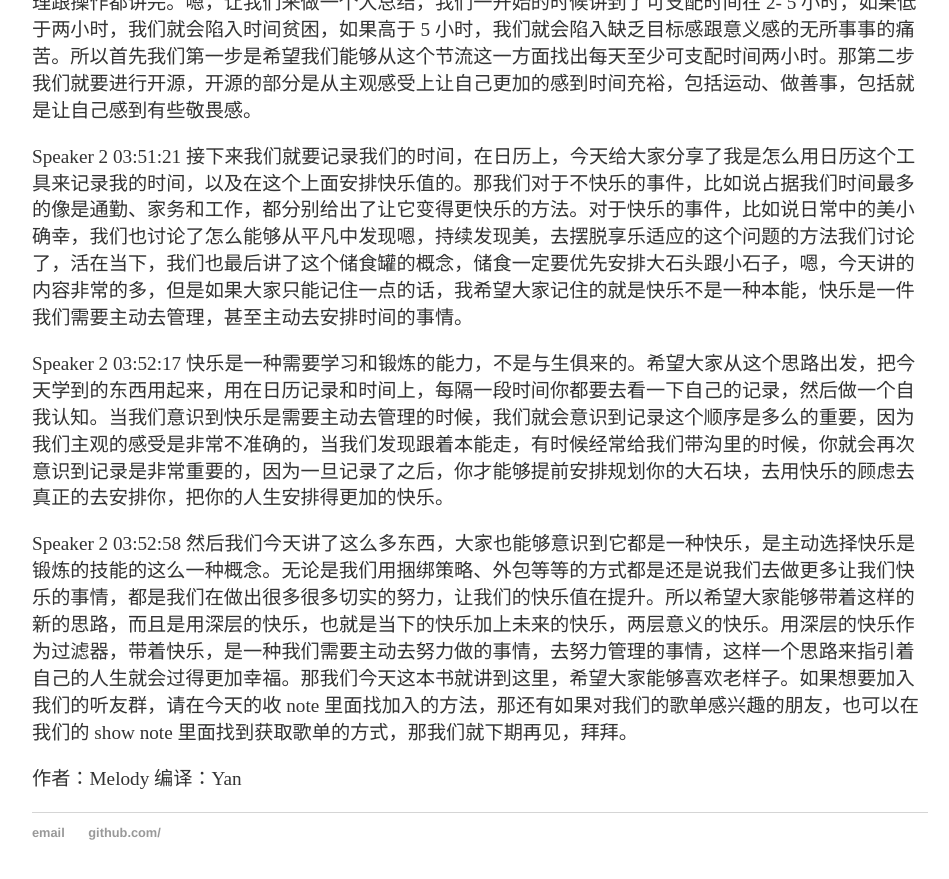
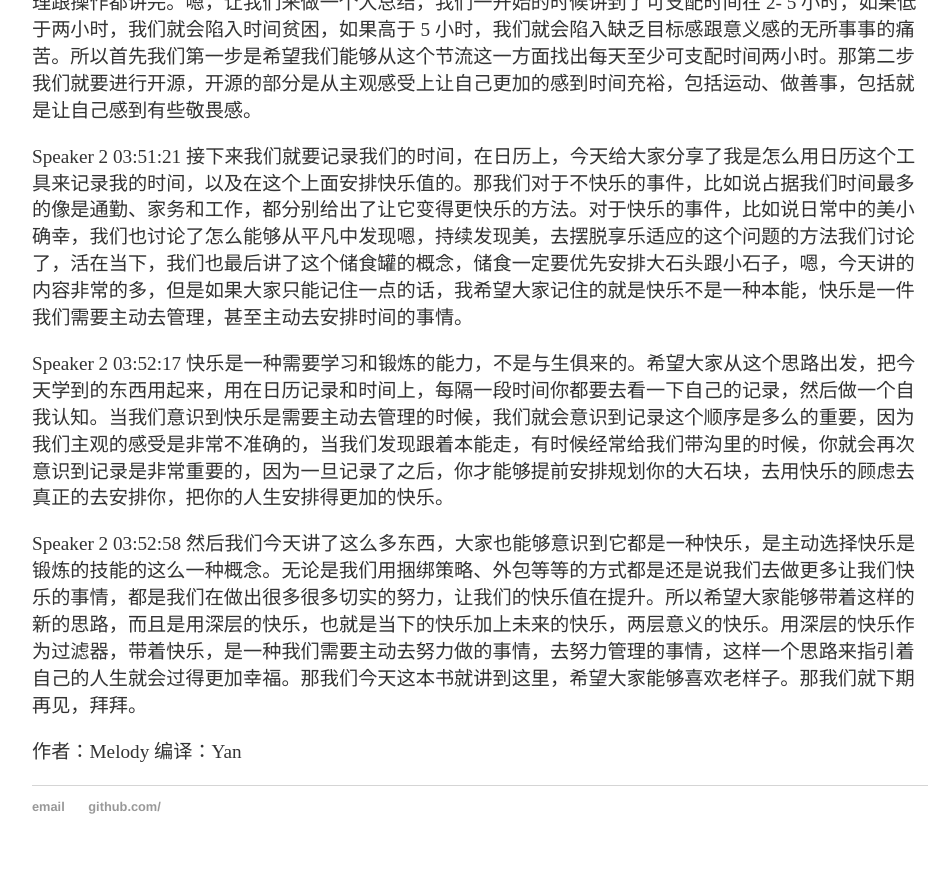
Before and after one commit to kaiagss/kaiagss.github.io, a Jekyll site: the page built from _posts/2023-12-18-Yan-site-launched.md, in a window 1280 px wide and 900 px high, scrolled down 57461 px. Shown: the top 879 px of the window, without its empty margins (160-1109 px from the left). Built offline with Jekyll 4.4.1, drawn with Linux system fonts in a browser that asks for light colours; some of the changed text lies outside the part shown.

Commit message:
Update 2023-12-18-Yan-site-launched.md

```diff
--- a/_posts/2023-12-18-Yan-site-launched.md
+++ b/_posts/2023-12-18-Yan-site-launched.md
@@ -13,7 +13,7 @@ Speaker 1 00:00
 maybe i give up anything to travel inside your mind baby ill fall in love again come every sometime the daddy taught me to choose a my sleep， but you dont have to try。
 
 Speaker 2 00:23
-大家好，欢迎来到纵横四海，我是写影Melody，我又来跟大家一起读书啦。自从我在节目上讲过我的时间管理，怎么使用日历等等之后，就一直被大家催要我更详细的更完整的讲一下我是怎么管理时间的，我是怎么记录时间的。那正好最近读了一本很喜欢的书，其中就讲到了记录时间，今天我们就借着这本书在记录时间的那个部分，完整系统的讲一讲我的日历、时间管理和时间记录。
+大家好，自从我在节目上讲过我的时间管理，怎么使用日历等等之后，就一直被大家催要我更详细的更完整的讲一下我是怎么管理时间的，我是怎么记录时间的。那正好最近读了一本很喜欢的书，其中就讲到了记录时间，今天我们就借着这本书在记录时间的那个部分，完整系统的讲一讲我的日历、时间管理和时间记录。
 
 Speaker 2 00:52
 那今天要讲的这本书叫做时间贫困，就是很穷的那个贫困哈，英文原名叫 happy hour，是美国文化下一个大家一起聚会的，非常放松的聚会的一个时间，就是就着小酒，大家一起聊聊天，那当然不喝酒也OK，所以一听到 happy hour，其实大家的心中就会生出一种比较放松的，松弛的，开心的感觉。那我们在上学的时候，每周四晚上就是 happy hour，所以回来了以后我们想要搞校友聚会，有时候会说，唉，我们来 happy hour 一下，所以其实大家就会明白说这是一个放松的、松弛的、快乐的时间。
@@ -916,6 +916,6 @@ Speaker 2 03:52:17
 快乐是一种需要学习和锻炼的能力，不是与生俱来的。希望大家从这个思路出发，把今天学到的东西用起来，用在日历记录和时间上，每隔一段时间你都要去看一下自己的记录，然后做一个自我认知。当我们意识到快乐是需要主动去管理的时候，我们就会意识到记录这个顺序是多么的重要，因为我们主观的感受是非常不准确的，当我们发现跟着本能走，有时候经常给我们带沟里的时候，你就会再次意识到记录是非常重要的，因为一旦记录了之后，你才能够提前安排规划你的大石块，去用快乐的顾虑去真正的去安排你，把你的人生安排得更加的快乐。
 
 Speaker 2 03:52:58
-然后我们今天讲了这么多东西，大家也能够意识到它都是一种快乐，是主动选择快乐是锻炼的技能的这么一种概念。无论是我们用捆绑策略、外包等等的方式都是还是说我们去做更多让我们快乐的事情，都是我们在做出很多很多切实的努力，让我们的快乐值在提升。所以希望大家能够带着这样的新的思路，而且是用深层的快乐，也就是当下的快乐加上未来的快乐，两层意义的快乐。用深层的快乐作为过滤器，带着快乐，是一种我们需要主动去努力做的事情，去努力管理的事情，这样一个思路来指引着自己的人生就会过得更加幸福。那我们今天这本书就讲到这里，希望大家能够喜欢老样子。如果想要加入我们的听友群，请在今天的收 note 里面找加入的方法，那还有如果对我们的歌单感兴趣的朋友，也可以在我们的 show note 里面找到获取歌单的方式，那我们就下期再见，拜拜。
+然后我们今天讲了这么多东西，大家也能够意识到它都是一种快乐，是主动选择快乐是锻炼的技能的这么一种概念。无论是我们用捆绑策略、外包等等的方式都是还是说我们去做更多让我们快乐的事情，都是我们在做出很多很多切实的努力，让我们的快乐值在提升。所以希望大家能够带着这样的新的思路，而且是用深层的快乐，也就是当下的快乐加上未来的快乐，两层意义的快乐。用深层的快乐作为过滤器，带着快乐，是一种我们需要主动去努力做的事情，去努力管理的事情，这样一个思路来指引着自己的人生就会过得更加幸福。那我们今天这本书就讲到这里，希望大家能够喜欢老样子。那我们就下期再见，拜拜。
 
 作者：Melody  编译：Yan
```
